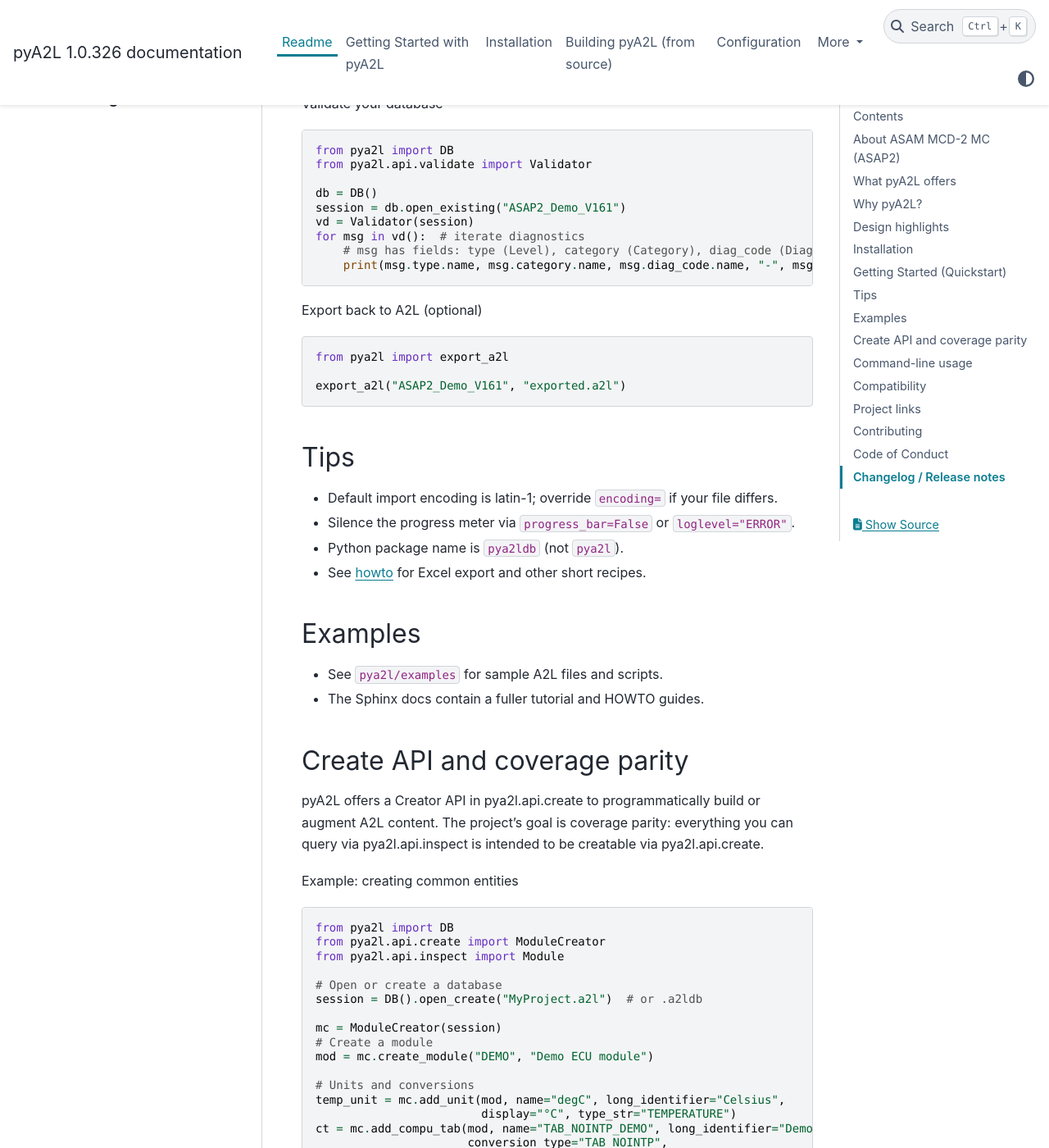
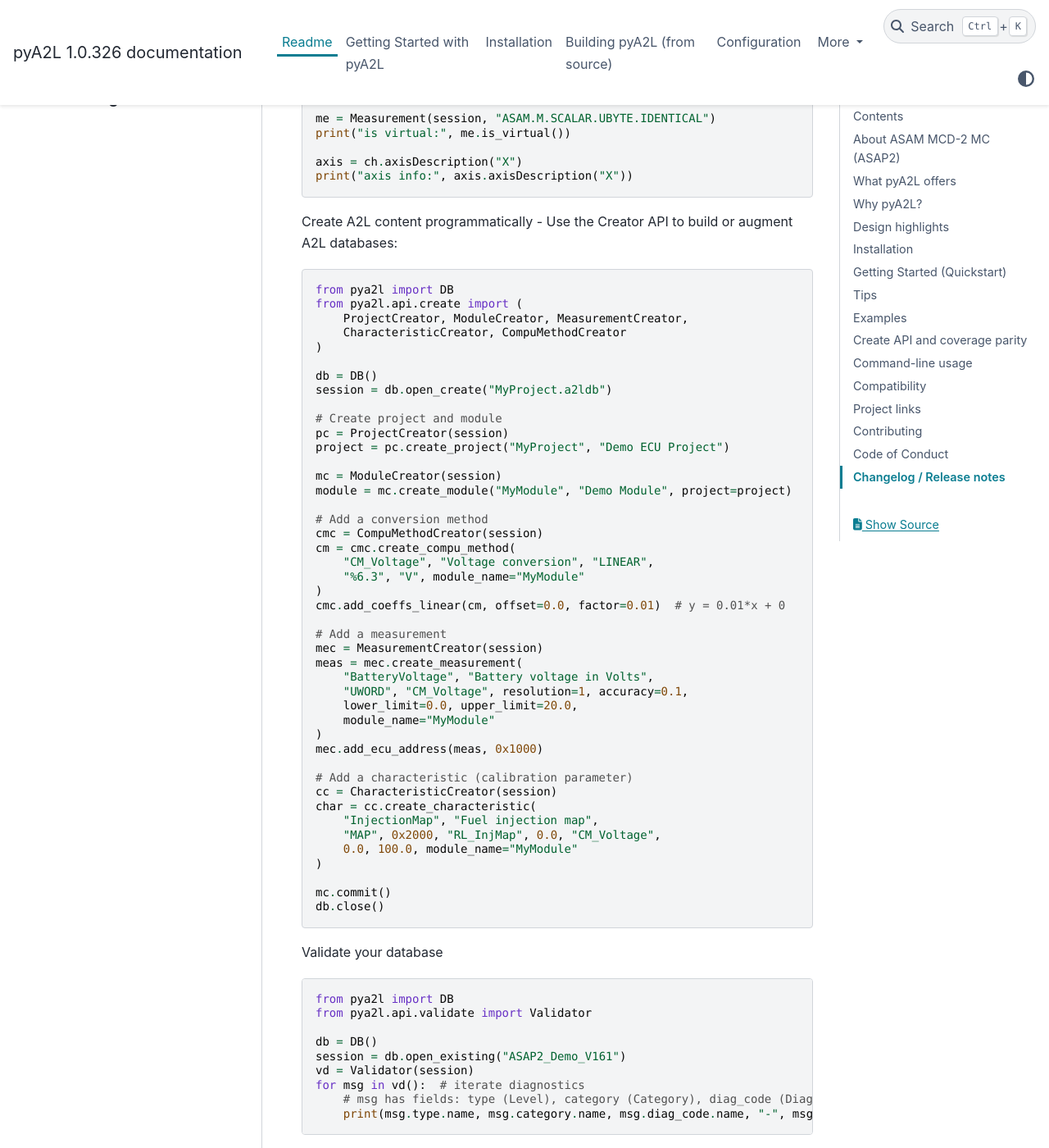
Before and after one commit to christoph2/pyA2L, a Sphinx documentation site: the page built from docs/README.rst, in a window 1280 px wide and 1400 px high, scrolled down 4087 px. Shown: the whole window at 82% size. Built offline with Sphinx 7.4.7 and the PyData theme 0.15.4, drawn with Linux system fonts in a browser that asks for light colours; pages that are not in the unit, such as notebooks, are missing from menus; some of the changed text lies outside the part shown.

Commit message:
docs: Add Creator API examples and improve export documentation
- Add comprehensive Creator API quickstart example showing:
  * Project/Module creation
  * CompuMethod with linear coefficients
  * Measurement with ECU address
  * Characteristic (calibration parameter)
- Update 'What pyA2L offers' to highlight Creator API
- Mention JSON export alongside A2L export
- Fix outdated API examples (executable32/64, typedefName/addressOffset)
- Successfully builds with sphinx-build (24 warnings, non-critical)

Co-authored-by: Copilot <223556219+Copilot@users.noreply.github.com>

```diff
--- a/docs/README.rst
+++ b/docs/README.rst
@@ -57,9 +57,12 @@ What pyA2L offers
 - Rich inspection helpers in pya2l.api.inspect (e.g., Characteristic,
   Measurement, AxisDescr, ModPar, ModCommon) to compute shapes, axis
   info, allocated memory, conversions, and more.
+- Creator API in pya2l.api.create to programmatically build or augment
+  A2L content (PROJECT, MODULE, MEASUREMENT, CHARACTERISTIC, COMPU_METHOD,
+  AXIS_PTS, RECORD_LAYOUT, GROUP, FUNCTION, etc.).
 - Validation utilities (pya2l.api.validate) to check common ASAP2 rules
   and project-specific consistency.
-- Export .a2ldb content back to A2L text when needed.
+- Export .a2ldb content back to A2L text or JSON when needed.
 - Building blocks for automation: reporting, quality gates, CI checks,
   and integration with CCP/XCP workflows.
 
@@ -81,9 +84,11 @@ Design highlights
 
 - SQLite-backed storage (.a2ldb) with SQLAlchemy models
 - High-level inspection helpers in ``pya2l.api.inspect``
+- Creator API in ``pya2l.api.create`` for programmatic A2L generation
 - Validator framework in ``pya2l.api.validate`` yielding structured
   diagnostics
-- Optional CLI for import/export tasks
+- Export to A2L text or JSON format
+- Optional CLI (``a2ldb-imex``) for import/export tasks
 
 Learn more about the standard at the ASAM website:
 https://www.asam.net/standards/detail/mcd-2-mc/wiki/
@@ -168,6 +173,56 @@ pya2l.api.inspect to access derived info:
    axis = ch.axisDescription("X")
    print("axis info:", axis.axisDescription("X"))
 
+Create A2L content programmatically - Use the Creator API to build or
+augment A2L databases:
+
+.. code:: python
+
+   from pya2l import DB
+   from pya2l.api.create import (
+       ProjectCreator, ModuleCreator, MeasurementCreator,
+       CharacteristicCreator, CompuMethodCreator
+   )
+
+   db = DB()
+   session = db.open_create("MyProject.a2ldb")
+
+   # Create project and module
+   pc = ProjectCreator(session)
+   project = pc.create_project("MyProject", "Demo ECU Project")
+
+   mc = ModuleCreator(session)
+   module = mc.create_module("MyModule", "Demo Module", project=project)
+
+   # Add a conversion method
+   cmc = CompuMethodCreator(session)
+   cm = cmc.create_compu_method(
+       "CM_Voltage", "Voltage conversion", "LINEAR",
+       "%6.3", "V", module_name="MyModule"
+   )
+   cmc.add_coeffs_linear(cm, offset=0.0, factor=0.01)  # y = 0.01*x + 0
+
+   # Add a measurement
+   mec = MeasurementCreator(session)
+   meas = mec.create_measurement(
+       "BatteryVoltage", "Battery voltage in Volts",
+       "UWORD", "CM_Voltage", resolution=1, accuracy=0.1,
+       lower_limit=0.0, upper_limit=20.0,
+       module_name="MyModule"
+   )
+   mec.add_ecu_address(meas, 0x1000)
+
+   # Add a characteristic (calibration parameter)
+   cc = CharacteristicCreator(session)
+   char = cc.create_characteristic(
+       "InjectionMap", "Fuel injection map",
+       "MAP", 0x2000, "RL_InjMap", 0.0, "CM_Voltage",
+       0.0, 100.0, module_name="MyModule"
+   )
+
+   mc.commit()
+   db.close()
+
 Validate your database
 
 .. code:: python
@@ -182,13 +237,18 @@ Validate your database
        # msg has fields: type (Level), category (Category), diag_code (Diagnostics), text (str)
        print(msg.type.name, msg.category.name, msg.diag_code.name, "-", msg.text)
 
-Export back to A2L (optional)
+Export back to A2L or JSON
 
 .. code:: python
 
    from pya2l import export_a2l
 
+   # Export to A2L text format
    export_a2l("ASAP2_Demo_V161", "exported.a2l")
+
+   # Or export to JSON for further processing
+   from pya2l.imex.json_exporter import export_json
+   export_json("ASAP2_Demo_V161.a2ldb", "exported.json")
 
 Tips
 ----
```
Also changed, not shown: other parts of docs/README.rst (+3 -3 lines).
